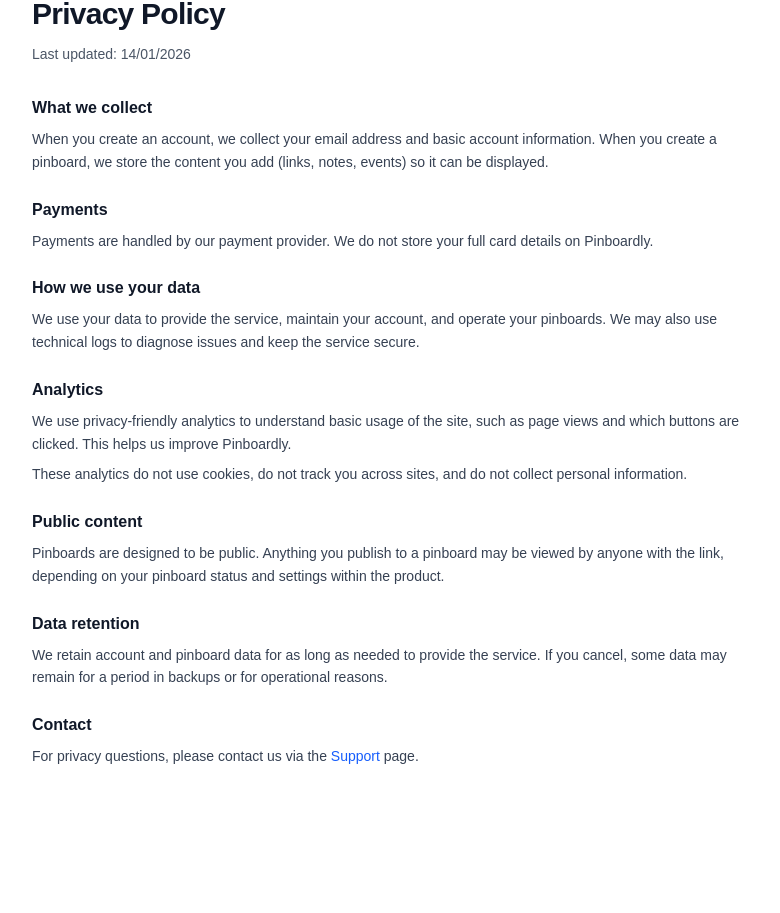
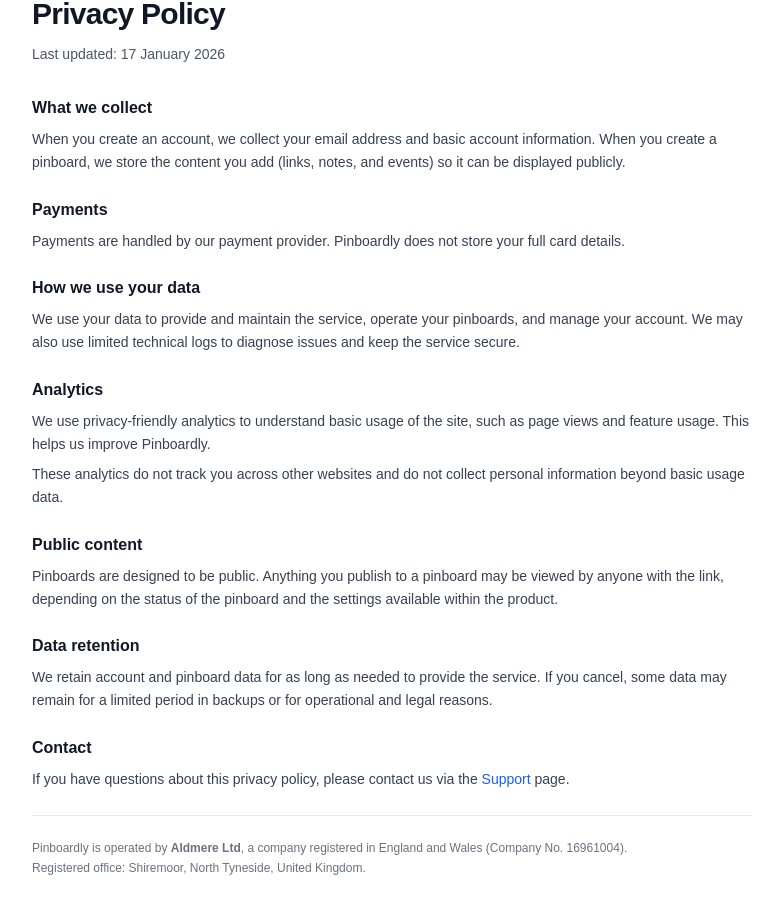
Before and after one commit to steve-aldmere/pinboardly, a Next.js app: page /privacy in a window 1280 px wide. Shown: the part 193-1106 px from the top of the page, without its empty margins (248-1028 px from the left). Before the commit the page ends 1041 px from the top, so only its background shows below. Built offline with nearby package versions, Linux system fonts and the light colour scheme; no server answers.

Commit message:
chore: tidy support, legal pages and homepage copy

```diff
--- a/app/privacy/page.tsx
+++ b/app/privacy/page.tsx
@@ -4,7 +4,10 @@
   return (
     <main className="min-h-screen bg-white">
       <div className="mx-auto max-w-3xl px-6 py-12">
-        <Link href="/" className="text-sm font-medium text-blue-600 hover:text-blue-700">
+        <Link
+          href="/"
+          className="text-sm font-medium text-blue-600 hover:text-blue-700"
+        >
           ← Back to home
         </Link>
 
@@ -12,69 +15,99 @@
           Privacy Policy
         </h1>
         <p className="mt-3 text-sm text-gray-600">
-          Last updated: {new Date().toLocaleDateString("en-GB")}
+          Last updated: 17 January 2026
         </p>
 
         <div className="mt-8 space-y-6 text-sm leading-relaxed text-gray-700">
           <section>
-            <h2 className="text-base font-semibold text-gray-900">What we collect</h2>
+            <h2 className="text-base font-semibold text-gray-900">
+              What we collect
+            </h2>
             <p className="mt-2">
-              When you create an account, we collect your email address and basic account information.
-              When you create a pinboard, we store the content you add (links, notes, events) so it can be displayed.
+              When you create an account, we collect your email address and basic
+              account information. When you create a pinboard, we store the
+              content you add (links, notes, and events) so it can be displayed
+              publicly.
             </p>
           </section>
 
           <section>
             <h2 className="text-base font-semibold text-gray-900">Payments</h2>
             <p className="mt-2">
-              Payments are handled by our payment provider. We do not store your full card details on Pinboardly.
+              Payments are handled by our payment provider. Pinboardly does not
+              store your full card details.
             </p>
           </section>
 
           <section>
-            <h2 className="text-base font-semibold text-gray-900">How we use your data</h2>
+            <h2 className="text-base font-semibold text-gray-900">
+              How we use your data
+            </h2>
             <p className="mt-2">
-              We use your data to provide the service, maintain your account, and operate your pinboards.
-              We may also use technical logs to diagnose issues and keep the service secure.
+              We use your data to provide and maintain the service, operate your
+              pinboards, and manage your account. We may also use limited
+              technical logs to diagnose issues and keep the service secure.
             </p>
           </section>
 
           <section>
             <h2 className="text-base font-semibold text-gray-900">Analytics</h2>
             <p className="mt-2">
-              We use privacy-friendly analytics to understand basic usage of the site, such as
-              page views and which buttons are clicked. This helps us improve Pinboardly.
+              We use privacy-friendly analytics to understand basic usage of the
+              site, such as page views and feature usage. This helps us improve
+              Pinboardly.
             </p>
             <p className="mt-2">
-              These analytics do not use cookies, do not track you across sites, and do not
-              collect personal information.
+              These analytics do not track you across other websites and do not
+              collect personal information beyond basic usage data.
             </p>
           </section>
 
           <section>
-            <h2 className="text-base font-semibold text-gray-900">Public content</h2>
+            <h2 className="text-base font-semibold text-gray-900">
+              Public content
+            </h2>
             <p className="mt-2">
-              Pinboards are designed to be public. Anything you publish to a pinboard may be viewed by anyone
-              with the link, depending on your pinboard status and settings within the product.
+              Pinboards are designed to be public. Anything you publish to a
+              pinboard may be viewed by anyone with the link, depending on the
+              status of the pinboard and the settings available within the
+              product.
             </p>
           </section>
 
           <section>
-            <h2 className="text-base font-semibold text-gray-900">Data retention</h2>
+            <h2 className="text-base font-semibold text-gray-900">
+              Data retention
+            </h2>
             <p className="mt-2">
-              We retain account and pinboard data for as long as needed to provide the service. If you cancel,
-              some data may remain for a period in backups or for operational reasons.
+              We retain account and pinboard data for as long as needed to
+              provide the service. If you cancel, some data may remain for a
+              limited period in backups or for operational and legal reasons.
             </p>
           </section>
 
           <section>
             <h2 className="text-base font-semibold text-gray-900">Contact</h2>
             <p className="mt-2">
-              For privacy questions, please contact us via the{" "}
-              <Link href="/support" className="font-medium text-blue-600 hover:text-blue-700">
+              If you have questions about this privacy policy, please contact us
+              via the{" "}
+              <Link
+                href="/support"
+                className="font-medium text-blue-600 hover:text-blue-700"
+              >
                 Support
               </Link>{" "}
               page.
+            </p>
+          </section>
+
+          <section className="pt-6 border-t border-gray-200 text-xs text-gray-500">
+            <p>
+              Pinboardly is operated by <strong>Aldmere Ltd</strong>, a company
+              registered in England and Wales (Company No. 16961004).
+            </p>
+            <p className="mt-1">
+              Registered office: Shiremoor, North Tyneside, United Kingdom.
             </p>
           </section>
         </div>
--- a/app/support/page.tsx
+++ b/app/support/page.tsx
@@ -4,29 +4,36 @@
   return (
     <main className="min-h-screen bg-white">
       <div className="mx-auto max-w-3xl px-6 py-12">
-        <Link href="/" className="text-sm font-medium text-blue-600 hover:text-blue-700">
+        <Link
+          href="/"
+          className="text-sm font-medium text-blue-600 hover:text-blue-700"
+        >
           ← Back to home
         </Link>
 
         <h1 className="mt-6 text-3xl font-semibold tracking-tight text-gray-900">
           Support
         </h1>
+
         <p className="mt-3 text-sm text-gray-600">
-          If you need help or have a question, email us and we’ll get back to you.
+          If you need help with Pinboardly or have a question, get in touch and we’ll
+          do our best to help.
         </p>
 
         <div className="mt-8 rounded-xl border border-gray-200 bg-gray-50 p-6">
           <p className="text-sm text-gray-700">
             Email:{" "}
             <a
-              href="mailto:hello@aldmere.co.uk"
+              href="mailto:support@pinboardly.com"
               className="font-medium text-blue-600 hover:text-blue-700"
             >
-              hello@aldmere.co.uk
+              support@pinboardly.com
             </a>
           </p>
+
           <p className="mt-3 text-xs text-gray-500">
-            Include your pinboard URL (if relevant) and a brief description of the issue.
+            If your query relates to a specific pinboard, please include the
+            pinboard URL and a brief description of the issue.
           </p>
         </div>
       </div>
--- a/app/terms/page.tsx
+++ b/app/terms/page.tsx
@@ -4,23 +4,26 @@
   return (
     <main className="min-h-screen bg-white">
       <div className="mx-auto max-w-3xl px-6 py-12">
-        <Link href="/" className="text-sm font-medium text-blue-600 hover:text-blue-700">
+        <Link
+          href="/"
+          className="text-sm font-medium text-blue-600 hover:text-blue-700"
+        >
           ← Back to home
         </Link>
 
         <h1 className="mt-6 text-3xl font-semibold tracking-tight text-gray-900">
           Terms of Service
         </h1>
-        <p className="mt-3 text-sm text-gray-600">
-          Last updated: {new Date().toLocaleDateString("en-GB")}
-        </p>
+        <p className="mt-3 text-sm text-gray-600">Last updated: 17 January 2026</p>
 
         <div className="mt-8 space-y-6 text-sm leading-relaxed text-gray-700">
           <section>
-            <h2 className="text-base font-semibold text-gray-900">1. About Pinboardly</h2>
+            <h2 className="text-base font-semibold text-gray-900">
+              1. About Pinboardly
+            </h2>
             <p className="mt-2">
               Pinboardly is a subscription service that lets you publish a simple public pinboard
-              for links, notes, and events.
+              for notes, links and events.
             </p>
           </section>
 
@@ -33,7 +36,9 @@
           </section>
 
           <section>
-            <h2 className="text-base font-semibold text-gray-900">3. Subscriptions and billing</h2>
+            <h2 className="text-base font-semibold text-gray-900">
+              3. Subscriptions and billing
+            </h2>
             <p className="mt-2">
               Subscriptions renew automatically until cancelled. You can manage or cancel your subscription
               at any time from your account page. Payments are processed by our payment provider.
@@ -57,7 +62,9 @@
           </section>
 
           <section>
-            <h2 className="text-base font-semibold text-gray-900">6. Limitation of liability</h2>
+            <h2 className="text-base font-semibold text-gray-900">
+              6. Limitation of liability
+            </h2>
             <p className="mt-2">
               To the maximum extent permitted by law, Pinboardly is provided on an “as is” basis and we are not
               liable for loss of data, loss of profits, or indirect damages arising from your use of the service.
@@ -68,10 +75,21 @@
             <h2 className="text-base font-semibold text-gray-900">7. Contact</h2>
             <p className="mt-2">
               If you have questions about these terms, please contact us via the{" "}
-              <Link href="/support" className="font-medium text-blue-600 hover:text-blue-700">
+              <Link
+                href="/support"
+                className="font-medium text-blue-600 hover:text-blue-700"
+              >
                 Support
               </Link>{" "}
               page.
+            </p>
+          </section>
+
+          <section className="pt-2">
+            <h2 className="text-base font-semibold text-gray-900">Company details</h2>
+            <p className="mt-2 text-gray-600">
+              Pinboardly is a product of Aldmere Ltd. Company number: 16961004. Registered office:
+              2 Deleval Crescent, Shiremoor, NE27 0FA.
             </p>
           </section>
         </div>
```
Also changed, not shown: app/page.tsx (+14 -14 lines).
